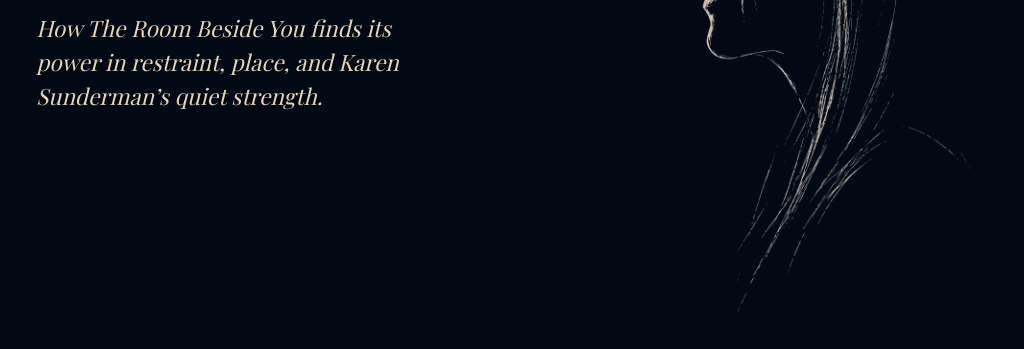
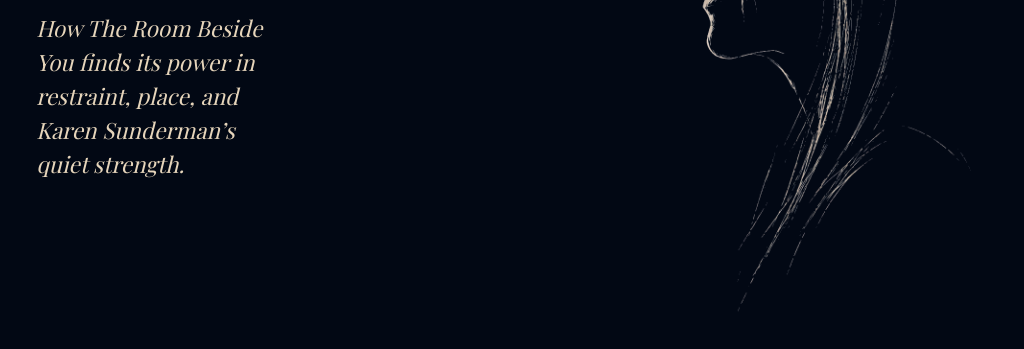
Before and after one commit to workfolios/american-song-table, a website built with Vite: page index.html in a window 1024 px wide. Shown: the part 695-1044 px from the top of the page. Built offline with nearby package versions, Linux system fonts and the light colour scheme; a web font is replaced by a local one.

Commit message:
Smooth compact-desktop subtitle measure from tablet to desktop

```diff
--- a/styles.css
+++ b/styles.css
@@ -299,6 +299,12 @@ input:focus-visible {
     max-width: clamp(345px, calc(13.7vw + 204.7px), 380px);
     margin-left: auto;
     margin-right: 0;
+  }
+
+  /* Bridge the 1023/1024px text-measure transition without touching the portrait:
+     preserve the tablet's multiline editorial rhythm, then widen into desktop. */
+  .hero-subtitle {
+    max-width: clamp(245px, calc(50.78vw - 275px), 375px);
   }
 }
 
```
